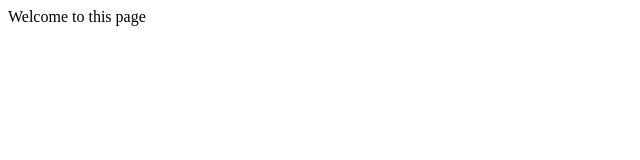
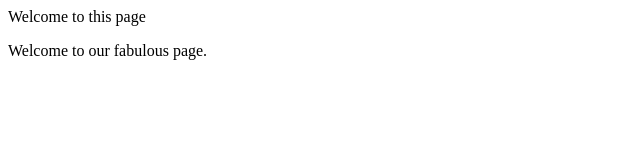
Before and after one commit to fernandozamoraj/testingBranching, a website: page index.html in a window 1280 px wide. Shown: the whole page, without its empty margins (0-640 px from the left). Drawn offline with Linux system fonts and the light colour scheme.

Commit message:
Added welcome message to index html

```diff
--- a/index.html
+++ b/index.html
@@ -4,5 +4,8 @@
     </head>
     <body>
         Welcome to this page
+        <p>
+            Welcome to our fabulous page.
+        </p>
     </body>
 </html>
```
